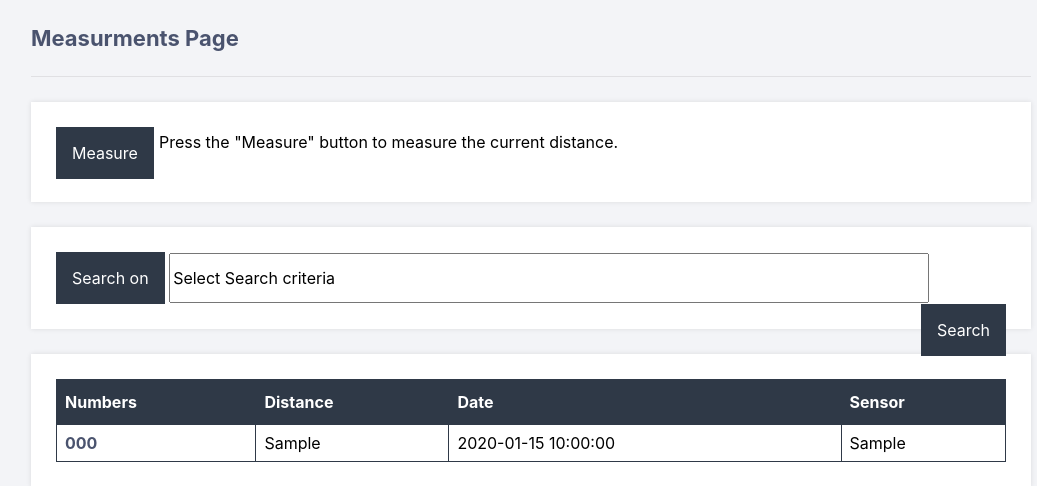
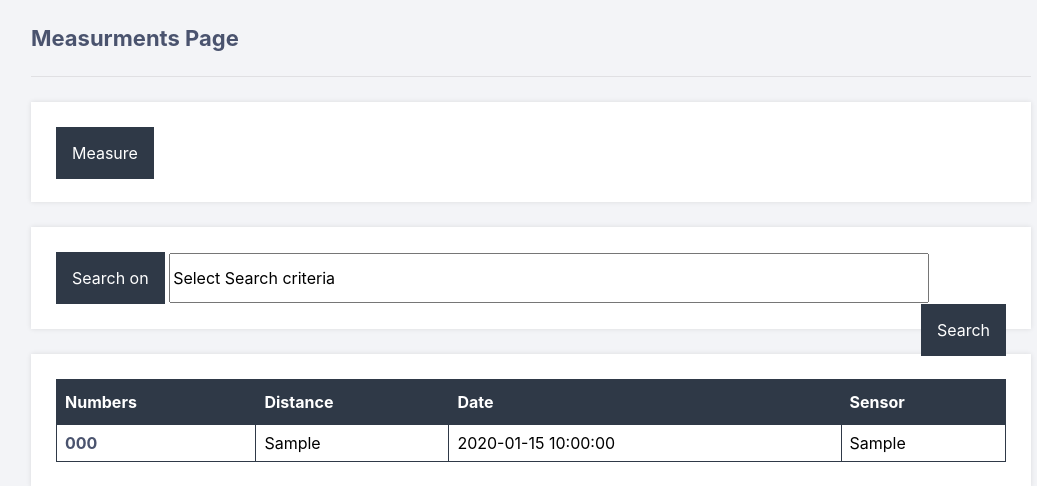
Before and after one commit to EliasVerstappe/webtest, a PHP site: page /documents/measurments.php in a window 1280 px wide. Shown: the part 68-554 px from the top of the page, without its empty margins (109-1146 px from the left). Run offline with PHP 8.4, Linux system fonts and the light colour scheme; a user stored in the database is signed in; tables that the repository leaves empty or names only in its code hold one stand-in row (values such as "Sample post").

Commit message:
when user presses logo, he will be redirected to home page.

```diff
--- a/documents/measurments.php
+++ b/documents/measurments.php
@@ -1,25 +1,3 @@
-<?php
-    session_start();
-    if (!isset($_SESSION['loggedin'])) {
-        header('Location: index.php');
-        exit();
-    }
-
-    function addToDatabase(){
-        $conn = mysqli_connect('localhost', 'root', '', 'lab_mechatronica');
-        $result = "";
-        $sql = "INSERT INTO measurments (distance, date, sensor) VALUES ('100', 'current_timestamp()', 'MCUD14P40B12RO')";
-        if ($conn->query($sql) === TRUE) {
-            $result = "succesfull!";
-        } else {
-            $result = "error!";
-        }
-        return $result;
-        $conn->close();
-    }
-?>
-
-<!DOCTYPE html>
 <html>
     <head>
         <title>Lab Mechatronica</title>
@@ -28,10 +6,6 @@
     </head>
     <script>
         var Search;
-
-            function MeasureFunc(){
-                <?php echo addToDatabase() ?>;
-            }
 
         function Searchfunc(SearchOn){
             Search = SearchOn;
@@ -63,27 +37,22 @@
         }
 
     </script>
-
     <body class="loggedin">
-
         <nav class="navtop">
             <div>
-					<h1>Project :: Robot</h1>
+                <h1 id="link-button" onclick="window.location.href = 'homepage.php'" >Project :: Robot</h1>
                 <a href="homepage.php"><i class="fas fa-home"></i>Homepage</a>
                 <a href="profile.php"><i class="fas fa-user-circle"></i>Profile</a>
                 <a href="logout.php"><i class="fas fa-sign-out-alt"></i>Logout</a>
             </div>
         </nav>
-
         <div class="content">
             <h2>Measurments Page</h2>
             <div class="measure-content">
-                    <div class="measure-left">
-                        <button type="button" onclick="MeasureFunc()" id="MeasureButton">Measure</button>
-                    </div>
-                    <div class="measure-right">
-                        <p>Press the "Measure" button to measure the current distance.</p>
-                    </div>
+                <form action="<?php echo $_SERVER['PHP_SELF']; ?>">
+                    <button type="submit" id="MeasureButton" >Measure</button>
+                    <input type="text" name="name" value="hallo" id="MeasureButton" style="visibility:hidden;"></input>
+                </form>
             </div>
             <div class="search-content">
                 <div class="dropdown">
@@ -118,3 +87,17 @@
         </div>
     </body>
 </html>
+
+<?php
+    session_start();
+    if (!isset($_SESSION['loggedin'])) {
+        header('Location: index.php');
+        exit();
+    }
+
+    $distance = $sensor = "";
+
+    if(isset($_POST['name'])){
+        echo $_POST['name'];
+    }
+?>
```
Lines whose indentation alone changed are shown as unchanged.
